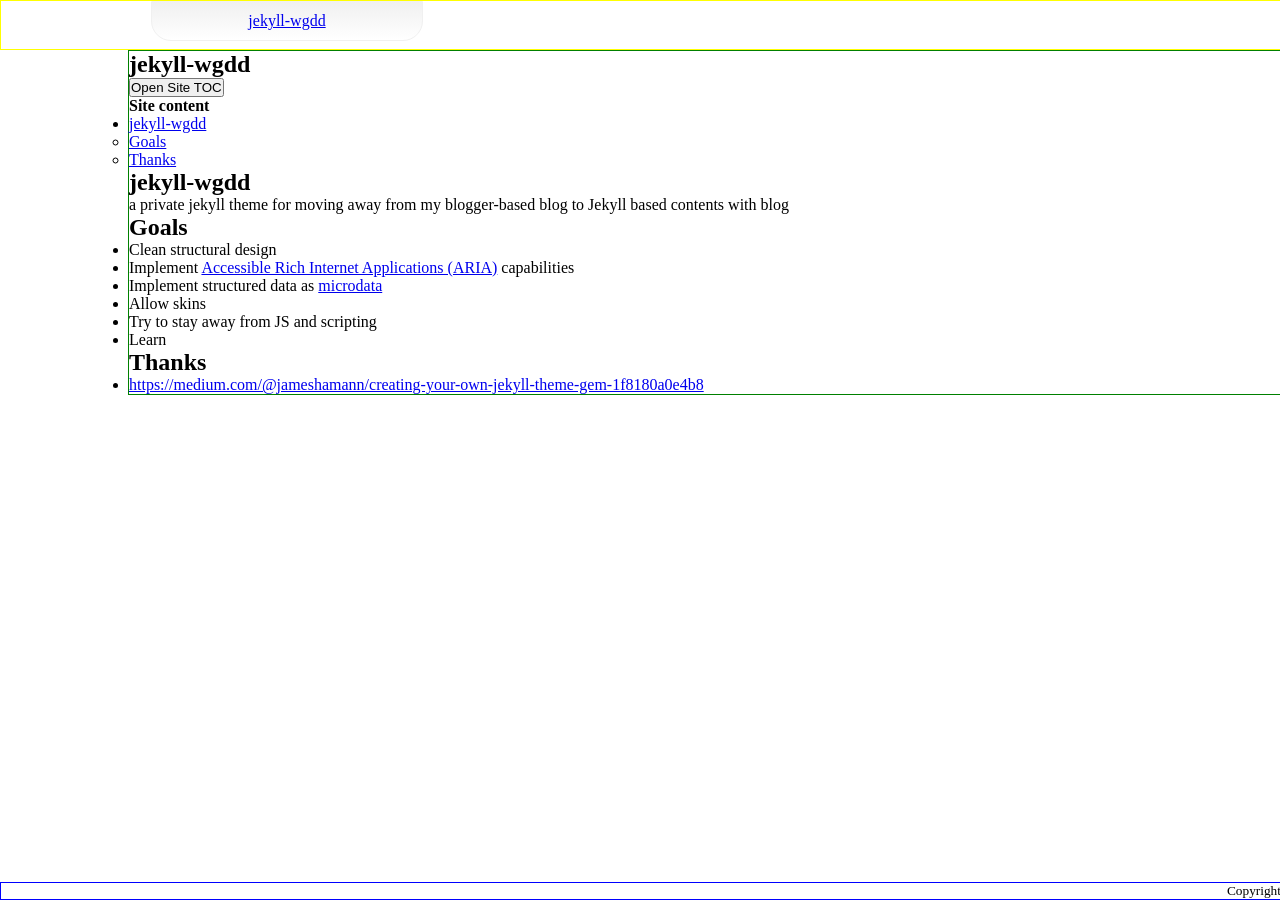
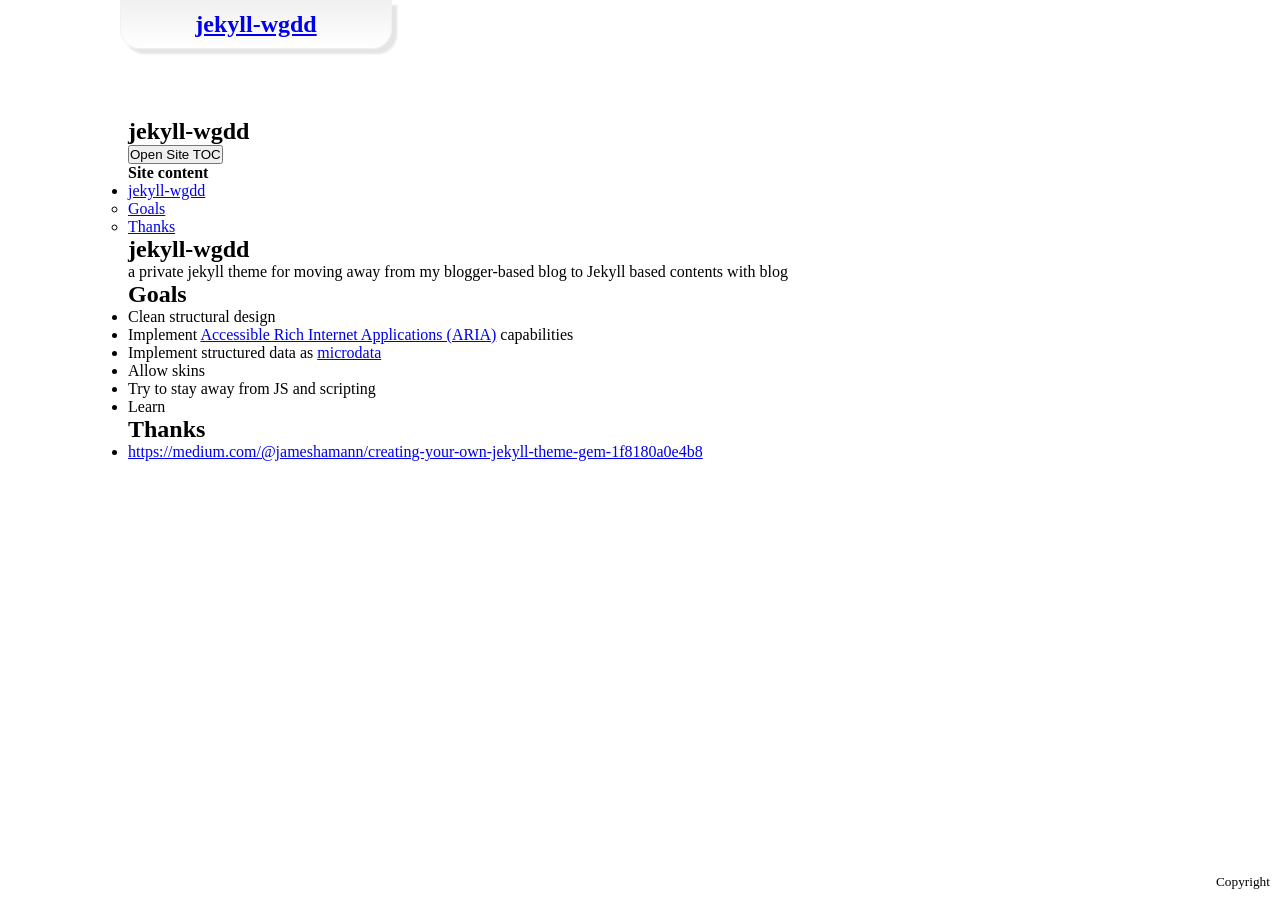
Before and after one commit to dleidert/jekyll-wgdd, a Jekyll site: the page built from README.md, in a window 1280 px wide. Built offline with Jekyll 4.4.1, drawn with Linux system fonts in a browser that asks for light colours; our own code applies the rules of GitHub Pages for plain Markdown files.

Commit message:
Use SCSS syntax and work on layout

```diff
--- a/_sass/jekyll-wgdd/_core.scss
+++ b/_sass/jekyll-wgdd/_core.scss
@@ -4,3 +4,7 @@
   margin: 0;
   padding: 0;
 }
+
+body {
+  background-color: #ffffff;
+}
--- a/_sass/jekyll-wgdd/_footer.scss
+++ b/_sass/jekyll-wgdd/_footer.scss
@@ -6,16 +6,18 @@
   margin: 0;
   padding: 0;
   width: 100%;
-  border: 1px solid blue;
-}
+  background-color: #f0f0f0;
 
-.page-footer button {
+  button {
     display: none;
   }
 
-.page-footer small {
+  small {
     display: block;
     float: right;
+    position: absolute;
+    bottom: 10px;
+    right: 10px;
   }
 
   .page-navigation-footer {
@@ -27,10 +29,11 @@ ul.page-navigation-footer-list {
     list-style-type: none;
     padding: 5px;
     overflow: hidden;
-}
 
-ul.page-navigation-footer-list li {
+    li {
       display: inline-block;
       padding: 5px;
-  border: 1px solid #f1f1f1;
+      border: 1px solid #f0f0f0;
     }
+  }
+}
--- a/_sass/jekyll-wgdd/_header.scss
+++ b/_sass/jekyll-wgdd/_header.scss
@@ -5,26 +5,24 @@
   padding: 0;
   width: 100% !important;
   position: relative;
-  //height: 250px;
-  border: 1px solid yellow;
-  //border-radius: 20px;
   height: 3em;
-}
 
-.page-header button,
-.page-header img {
+  button,
+  img {
     display: none;
   }
 
-.page-header .page-title {
+  .page-title {
     position: absolute;
-  left: 150px;
+    left: 120px;
     top: 0;
     width: 250px;
     text-align: center;
-  text-height: 0.8em;
+    font-size: 1.5em;
+    font-weight: bold;
     border: 1px solid #f0f0f0;
     border-radius: 0 0 20px 20px;
+    box-shadow: 5px 5px 2px 0 rgba(204,204,204,0.5);
     background-image: linear-gradient(#f0f0f0, white);
     padding: 10px;
   }
@@ -44,21 +42,21 @@ ul.page-navigation-header-list {
     width: 100%;
     text-align: right;
     height: 3em;
-}
 
-ul.page-navigation-header-list li {
+    li {
       display: inline-block;
       margin: 0;
       list-style-type: none;
       color: blue;
       width: 100px;
       //background-image: linear-gradient(#f0f0f0, white);
-}
 
-ul.page-navigation-header-list li a {
+      a {
         text-decoration: none;
-}
-
-ul.page-navigation-header-list li a:hover {
+        &:hover {
           font-style: oblique;
         }
+      }
+    }
+  }
+}
--- a/_sass/jekyll-wgdd/_main.scss
+++ b/_sass/jekyll-wgdd/_main.scss
@@ -1,5 +1,9 @@
 main {
-  border: 1px solid green;
+  //border: 1px solid green;
   position: relative;
+  top: 70px;
   left: 10%;
+  z-index: 9000;
+  //background-color: #333333;
+  width: 80%;
 }
--- a/_sass/jekyll-wgdd/_nav.scss
+++ b/_sass/jekyll-wgdd/_nav.scss
@@ -3,9 +3,8 @@ nav.page-navigation-main {
   top: 0;
   left: 0;
   z-index: 8000;
-}
 
-.page-navigation-main #page-navigation-main-title {
+  #page-navigation-main-title {
     display: block;
     position: absolute;
     top: 0;
@@ -21,37 +20,40 @@ nav.page-navigation-main {
     z-index: 8000;
   }
 
-.page-navigation-main ul.page-navigation-main-list {
+  ul.page-navigation-main-list {
     display: none;
     position: fixed;
-  background-color: #f1f1f1;
+    background-color: #f0f0f0;
     top: 0;
     left: 0;
-  width: 15%;
+    min-width: 10%;
     padding-top: 3em;
     box-shadow: 0px 8px 16px 0px rgba(0,0,0,0.2);
     z-index: 7000;
     height: 100%;
+    background-color: #f0f0f0;
+
+    li {
+      display: block;
+      padding: 5px;
+
+      a {
+        text-decoration: none;
+      }
+    }
   }
 
-.page-navigation-main ul.page-navigation-main-list li {
-  display: block;
-  padding: 5px;
-  text-decoration: none;
-}
+  &:hover {
+    z-index: 7000;
 
-.page-navigation-main:hover {
-  background-color: #000;
-  color: #fff;
-  z-index: 7000;
-}
-
-.page-navigation-main:hover #page-navigation-main-title {
+    #page-navigation-main-title {
       background-image: linear-gradient(45deg, transparent 13px, #ccc 13px, #ccc 15px, transparent 0), linear-gradient(-45deg, white 13px, #ccc 13px, #ccc 15px, white 0);
     }
 
-.page-navigation-main:hover ul.page-navigation-main-list {
+    ul.page-navigation-main-list {
       display: block;
+    }
+  }
 }
 
 //#page-navigation-main-title:focus + ul.page-navigation-main-list {
```
Lines whose indentation alone changed are shown as unchanged.
